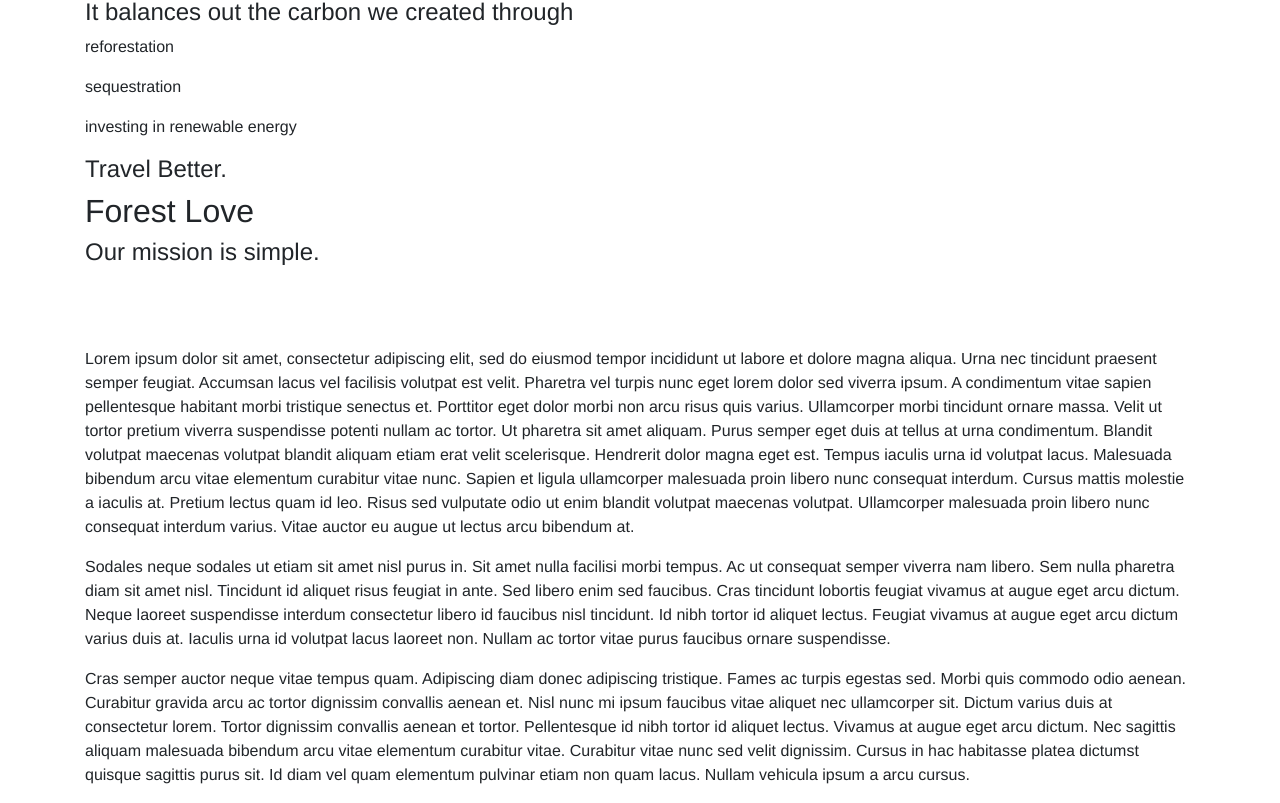
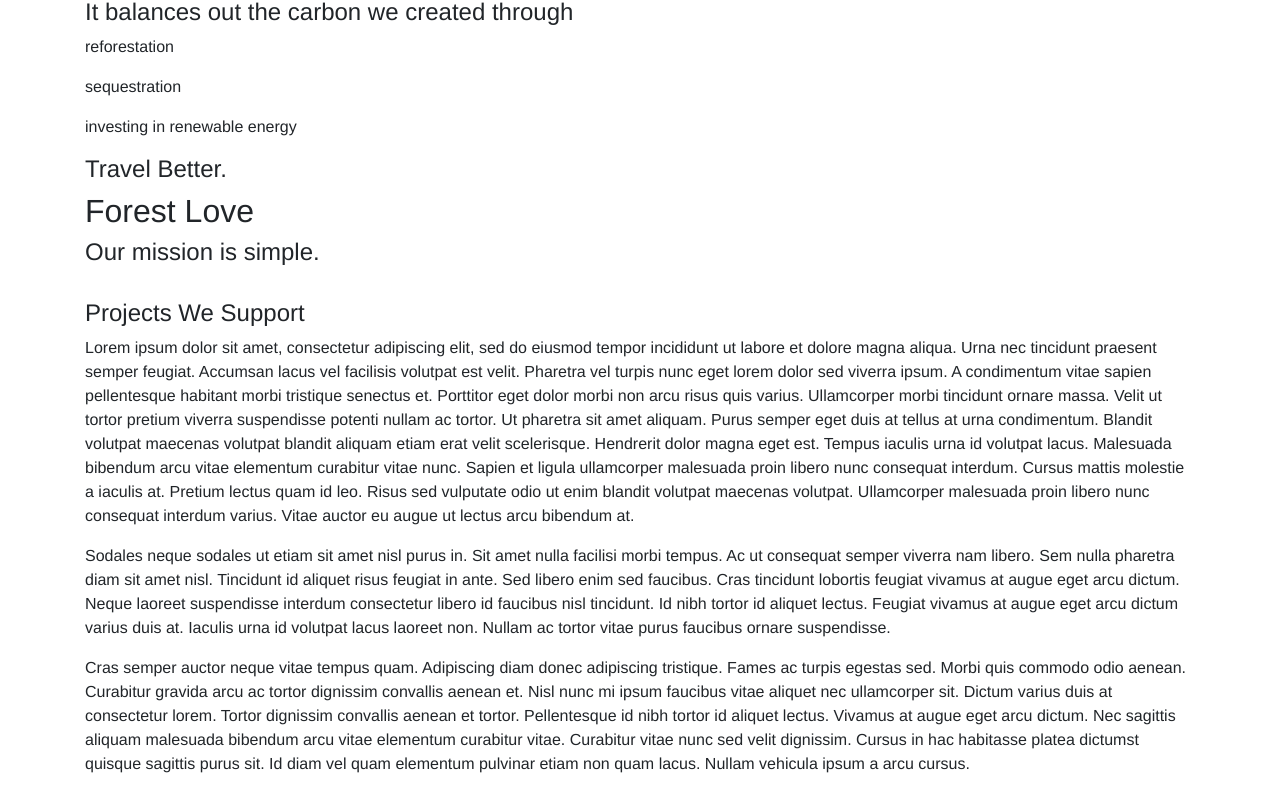
Before and after one commit to dazhaoniel/forest-love, a Vue app in the folder web/: page /about in a window 1280 px wide. Shown: the part 245-1048 px from the top of the page. Built offline with nearby package versions, Linux system fonts and the light colour scheme.

Commit message:
add projects component

```diff
--- a/web/src/App.vue
+++ b/web/src/App.vue
@@ -1,6 +1,6 @@
 <template>
   <div id="app" class="container">
-  	<navigation></navigation>
+    <navigation/>
     <router-view/>
   </div>
 </template>
--- a/web/src/components/About.vue
+++ b/web/src/components/About.vue
@@ -12,19 +12,20 @@
     <h2>Forest Love</h2>
     <h4>Our mission is simple.</h4>
     <br/>
-    <br/>
-    <br/>
-    <p>Lorem ipsum dolor sit amet, consectetur adipiscing elit, sed do eiusmod tempor incididunt ut labore et dolore magna aliqua. Urna nec tincidunt praesent semper feugiat. Accumsan lacus vel facilisis volutpat est velit. Pharetra vel turpis nunc eget lorem dolor sed viverra ipsum. A condimentum vitae sapien pellentesque habitant morbi tristique senectus et. Porttitor eget dolor morbi non arcu risus quis varius. Ullamcorper morbi tincidunt ornare massa. Velit ut tortor pretium viverra suspendisse potenti nullam ac tortor. Ut pharetra sit amet aliquam. Purus semper eget duis at tellus at urna condimentum. Blandit volutpat maecenas volutpat blandit aliquam etiam erat velit scelerisque. Hendrerit dolor magna eget est. Tempus iaculis urna id volutpat lacus. Malesuada bibendum arcu vitae elementum curabitur vitae nunc. Sapien et ligula ullamcorper malesuada proin libero nunc consequat interdum. Cursus mattis molestie a iaculis at. Pretium lectus quam id leo. Risus sed vulputate odio ut enim blandit volutpat maecenas volutpat. Ullamcorper malesuada proin libero nunc consequat interdum varius. Vitae auctor eu augue ut lectus arcu bibendum at.</p>
-    <p>Sodales neque sodales ut etiam sit amet nisl purus in. Sit amet nulla facilisi morbi tempus. Ac ut consequat semper viverra nam libero. Sem nulla pharetra diam sit amet nisl. Tincidunt id aliquet risus feugiat in ante. Sed libero enim sed faucibus. Cras tincidunt lobortis feugiat vivamus at augue eget arcu dictum. Neque laoreet suspendisse interdum consectetur libero id faucibus nisl tincidunt. Id nibh tortor id aliquet lectus. Feugiat vivamus at augue eget arcu dictum varius duis at. Iaculis urna id volutpat lacus laoreet non. Nullam ac tortor vitae purus faucibus ornare suspendisse.</p>
-    <p>Cras semper auctor neque vitae tempus quam. Adipiscing diam donec adipiscing tristique. Fames ac turpis egestas sed. Morbi quis commodo odio aenean. Curabitur gravida arcu ac tortor dignissim convallis aenean et. Nisl nunc mi ipsum faucibus vitae aliquet nec ullamcorper sit. Dictum varius duis at consectetur lorem. Tortor dignissim convallis aenean et tortor. Pellentesque id nibh tortor id aliquet lectus. Vivamus at augue eget arcu dictum. Nec sagittis aliquam malesuada bibendum arcu vitae elementum curabitur vitae. Curabitur vitae nunc sed velit dignissim. Cursus in hac habitasse platea dictumst quisque sagittis purus sit. Id diam vel quam elementum pulvinar etiam non quam lacus. Nullam vehicula ipsum a arcu cursus.</p>
+    <h4>Projects We Support</h4>
+    <projects/>
   </div>
 </template>
 
 <script>
+import Projects from './Projects';
 export default {
   name: 'About',
   props: {
     msg: String
+  },
+  components: {
+    'projects': Projects
   }
 }
 </script>
--- a/web/src/components/Hello.vue
+++ b/web/src/components/Hello.vue
@@ -1,5 +1,5 @@
 <template>
-  <div class="hello">
+  <div>
     <h1>{{ msg }}</h1>
     <p>
       For a guide and recipes on how to configure / customize this project,<br>
--- a/web/src/components/Nav.vue
+++ b/web/src/components/Nav.vue
@@ -1,7 +1,7 @@
 <template>
   <nav class="navbar navbar-expand-lg bg-white sticky-top">
     <a href="/" class="navbar-brand">
-  	  <img src="../assets/images/logo.png" height="70" alt="Forest Love">
+      <img src="../assets/images/logo.png" height="70" alt="Forest Love">
     </a>
     <router-link
       v-for="routes in links"
--- /dev/null
+++ b/web/src/components/Projects.vue
@@ -0,0 +1,14 @@
+<template>
+  <div>
+    <p>Lorem ipsum dolor sit amet, consectetur adipiscing elit, sed do eiusmod tempor incididunt ut labore et dolore magna aliqua. Urna nec tincidunt praesent semper feugiat. Accumsan lacus vel facilisis volutpat est velit. Pharetra vel turpis nunc eget lorem dolor sed viverra ipsum. A condimentum vitae sapien pellentesque habitant morbi tristique senectus et. Porttitor eget dolor morbi non arcu risus quis varius. Ullamcorper morbi tincidunt ornare massa. Velit ut tortor pretium viverra suspendisse potenti nullam ac tortor. Ut pharetra sit amet aliquam. Purus semper eget duis at tellus at urna condimentum. Blandit volutpat maecenas volutpat blandit aliquam etiam erat velit scelerisque. Hendrerit dolor magna eget est. Tempus iaculis urna id volutpat lacus. Malesuada bibendum arcu vitae elementum curabitur vitae nunc. Sapien et ligula ullamcorper malesuada proin libero nunc consequat interdum. Cursus mattis molestie a iaculis at. Pretium lectus quam id leo. Risus sed vulputate odio ut enim blandit volutpat maecenas volutpat. Ullamcorper malesuada proin libero nunc consequat interdum varius. Vitae auctor eu augue ut lectus arcu bibendum at.</p>
+    <p>Sodales neque sodales ut etiam sit amet nisl purus in. Sit amet nulla facilisi morbi tempus. Ac ut consequat semper viverra nam libero. Sem nulla pharetra diam sit amet nisl. Tincidunt id aliquet risus feugiat in ante. Sed libero enim sed faucibus. Cras tincidunt lobortis feugiat vivamus at augue eget arcu dictum. Neque laoreet suspendisse interdum consectetur libero id faucibus nisl tincidunt. Id nibh tortor id aliquet lectus. Feugiat vivamus at augue eget arcu dictum varius duis at. Iaculis urna id volutpat lacus laoreet non. Nullam ac tortor vitae purus faucibus ornare suspendisse.</p>
+    <p>Cras semper auctor neque vitae tempus quam. Adipiscing diam donec adipiscing tristique. Fames ac turpis egestas sed. Morbi quis commodo odio aenean. Curabitur gravida arcu ac tortor dignissim convallis aenean et. Nisl nunc mi ipsum faucibus vitae aliquet nec ullamcorper sit. Dictum varius duis at consectetur lorem. Tortor dignissim convallis aenean et tortor. Pellentesque id nibh tortor id aliquet lectus. Vivamus at augue eget arcu dictum. Nec sagittis aliquam malesuada bibendum arcu vitae elementum curabitur vitae. Curabitur vitae nunc sed velit dignissim. Cursus in hac habitasse platea dictumst quisque sagittis purus sit. Id diam vel quam elementum pulvinar etiam non quam lacus. Nullam vehicula ipsum a arcu cursus.</p>
+  </div>
+</template>
+
+<script>
+export default {
+  name: 'Projects',
+  props: {}
+}
+</script>
```
